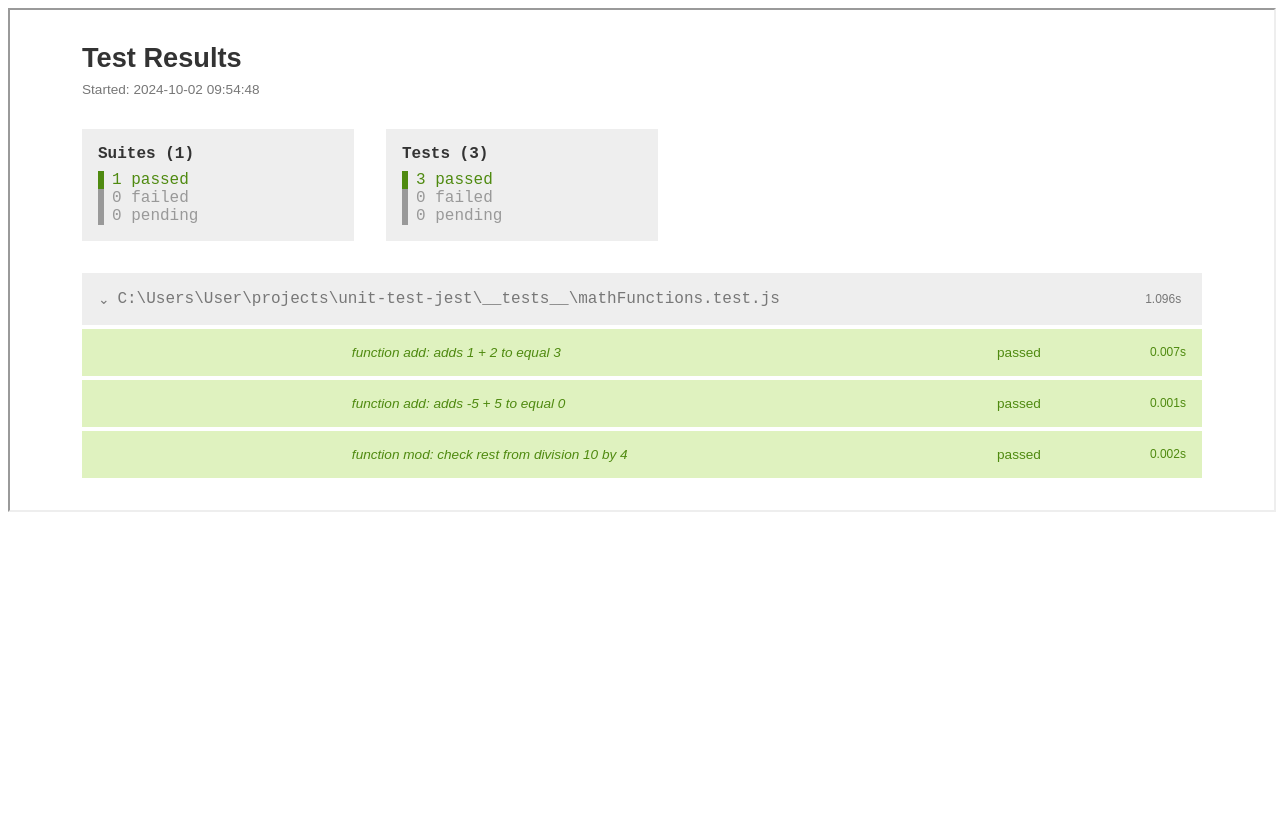
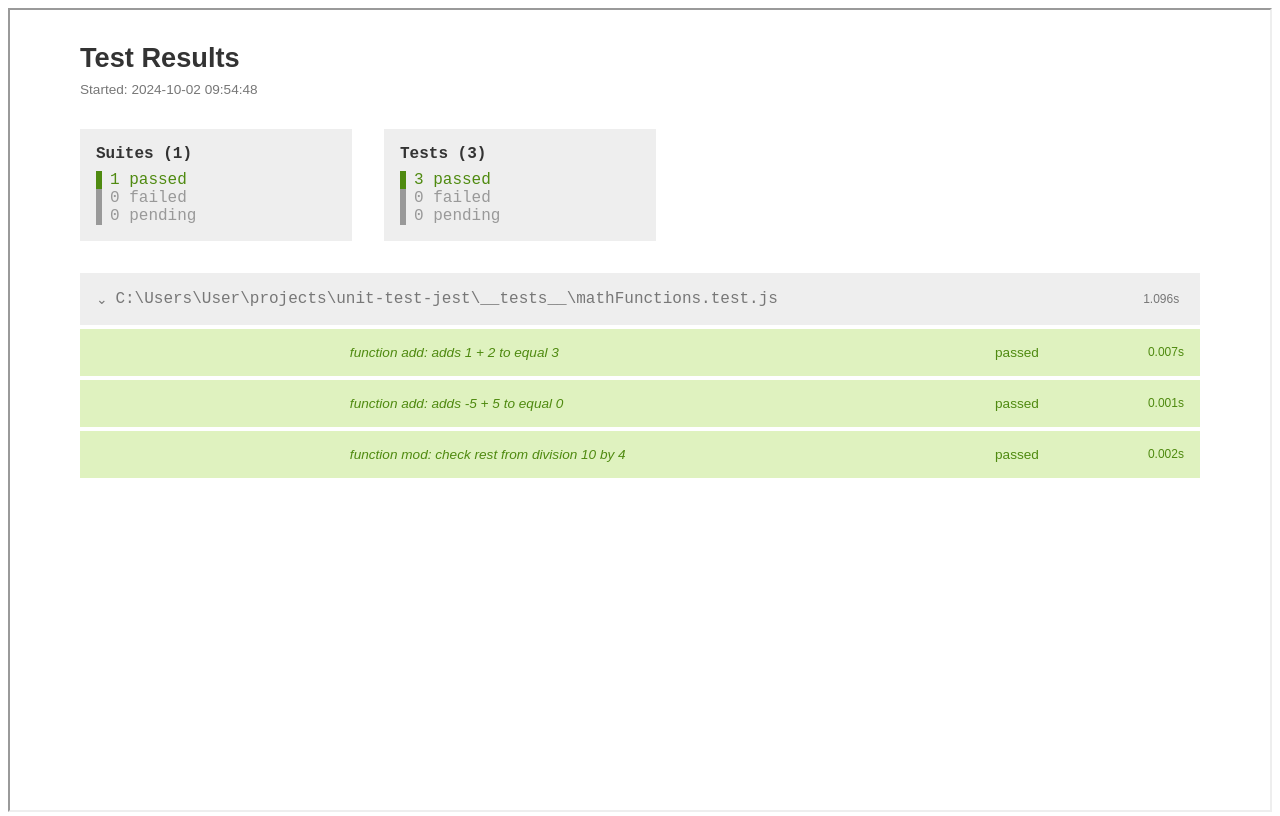
Before and after one commit to meljaszuk/unit-test-jest, a website: page index.html in a window 1280 px wide. Drawn offline with Linux system fonts and the light colour scheme.

Commit message:
adjust report style

```diff
--- /dev/null
+++ b/index.css
@@ -0,0 +1,4 @@
+body {
+  display: flex;
+  height: 100vh;
+}
--- a/index.html
+++ b/index.html
@@ -4,8 +4,9 @@
     <meta charset="UTF-8" />
     <meta name="viewport" content="width=device-width, initial-scale=1.0" />
     <title>Unit Test Report</title>
+    <link rel="stylesheet" href="./index.css" />
   </head>
   <body>
-    <iframe src="./test-report.html" width="100%" height="500px" />
+    <iframe src="./test-report.html" width="100%" height="100%" />
   </body>
 </html>
```
